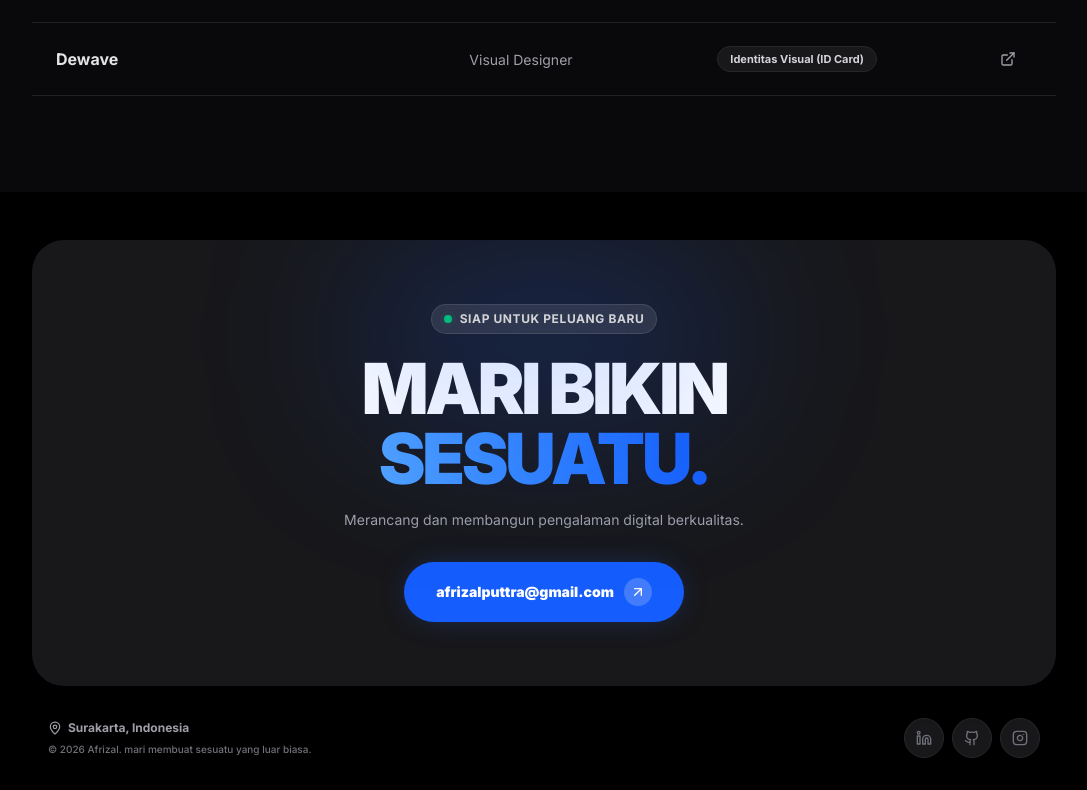
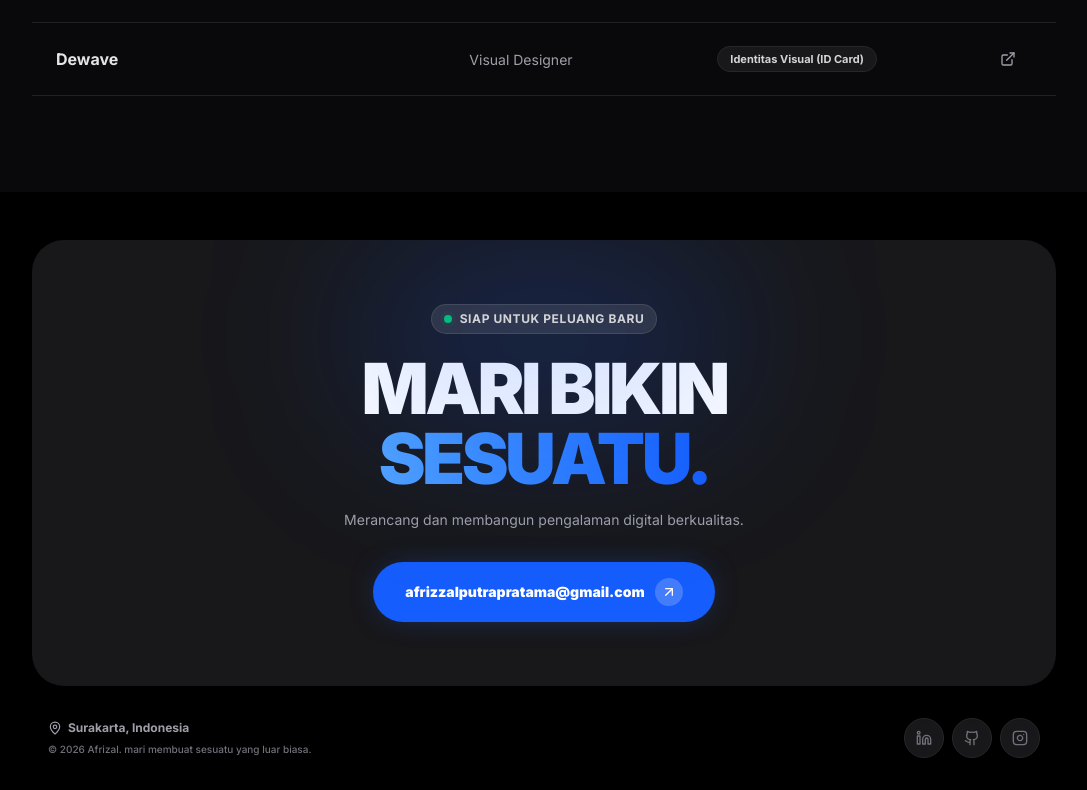
Before and after one commit to Afrizal-Putra-Pratama/portofolio-afrizal, a Next.js app: page / in a window 1280 px wide. Shown: the part 4082-4872 px from the top of the page, without its empty margins (96-1183 px from the left). Built offline with nearby package versions, Linux system fonts and the light colour scheme.

Commit message:
linked and new email

```diff
--- a/src/components/sections/Footer.tsx
+++ b/src/components/sections/Footer.tsx
@@ -52,10 +52,10 @@ export default function Footer() {
 
           {/* Tombol Email (Pill Besar, Sedikit Dirampingkan) */}
           <a
-            href="mailto:afrizalputtra@gmail.com"
+            href="mailto:afrizzalputrapratama@gmail.com"
             className="group flex items-center gap-2.5 px-6 py-3 md:px-8 md:py-4 bg-blue-600 text-white rounded-full font-black text-xs md:text-sm hover:bg-blue-500 transition-all shadow-[0_0_30px_-10px_rgba(37,99,235,0.5)] hover:shadow-[0_0_50px_-15px_rgba(37,99,235,0.7)] hover:-translate-y-1"
           >
-            afrizalputtra@gmail.com
+            afrizzalputrapratama@gmail.com
             <div className="w-6 h-6 md:w-7 md:h-7 rounded-full bg-white/20 flex items-center justify-center group-hover:bg-white group-hover:text-blue-600 transition-colors">
               <ArrowUpRight className="w-3 h-3 md:w-4 md:h-4" />
             </div>
@@ -81,9 +81,9 @@ export default function Footer() {
           {/* Kanan: Social Links (Elegan & Lebih Kecil) */}
           <div className="flex gap-2">
             {[
-              { icon: Linkedin, link: "https://www.linkedin.com/in/afrizal-putra-pratama-24678128b/" },
-              { icon: Github, link: "https://github.com/Afrizal-Putra-Pratama" },
-              { icon: Instagram, link: "https://www.instagram.com/afzapp" },
+              { icon: Linkedin, link: "linkedin.com/in/afpupra/" },
+              { icon: Github, link: "github.com/Afrizal-Putra-Pratama" },
+              { icon: Instagram, link: "instagram.com/afzapp" },
             ].map((social, index) => (
               <a
                 key={index}
```
